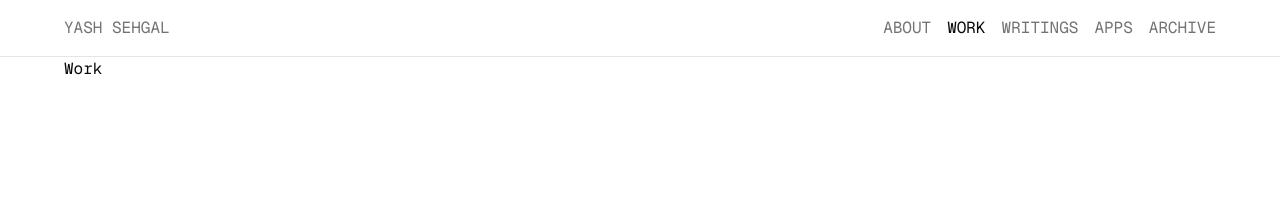
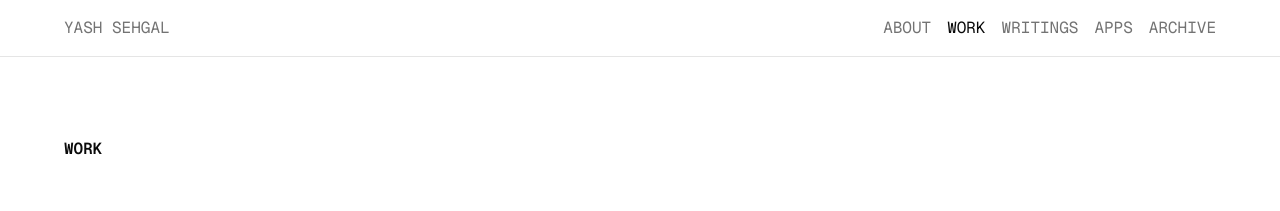
Before and after one commit to yashsehgal/personal-website, a Next.js app: page /work in a window 1280 px wide. Shown: the top 211 px of the page. Built offline with nearby package versions, Linux system fonts and the light colour scheme.

Commit message:
Add WorkHeaderSection component to Work page; update Work page layout to include new header section for improved content presentation.

```diff
--- a/app/work/page.tsx
+++ b/app/work/page.tsx
@@ -1,3 +1,11 @@
+import { WorkHeaderSection } from "@/modules/work-page/work-header-section";
+
 export default function Work() {
-  return <div>Work</div>;
+  return (
+    <div>
+      <div className="mt-20 mb-18">
+        <WorkHeaderSection />
+      </div>
+    </div>
+  );
 }
--- /dev/null
+++ b/modules/work-page/work-header-section.tsx
@@ -0,0 +1,7 @@
+export function WorkHeaderSection() {
+  return (
+    <header>
+      <h1 className="font-semibold uppercase">Work</h1>
+    </header>
+  );
+}
```
